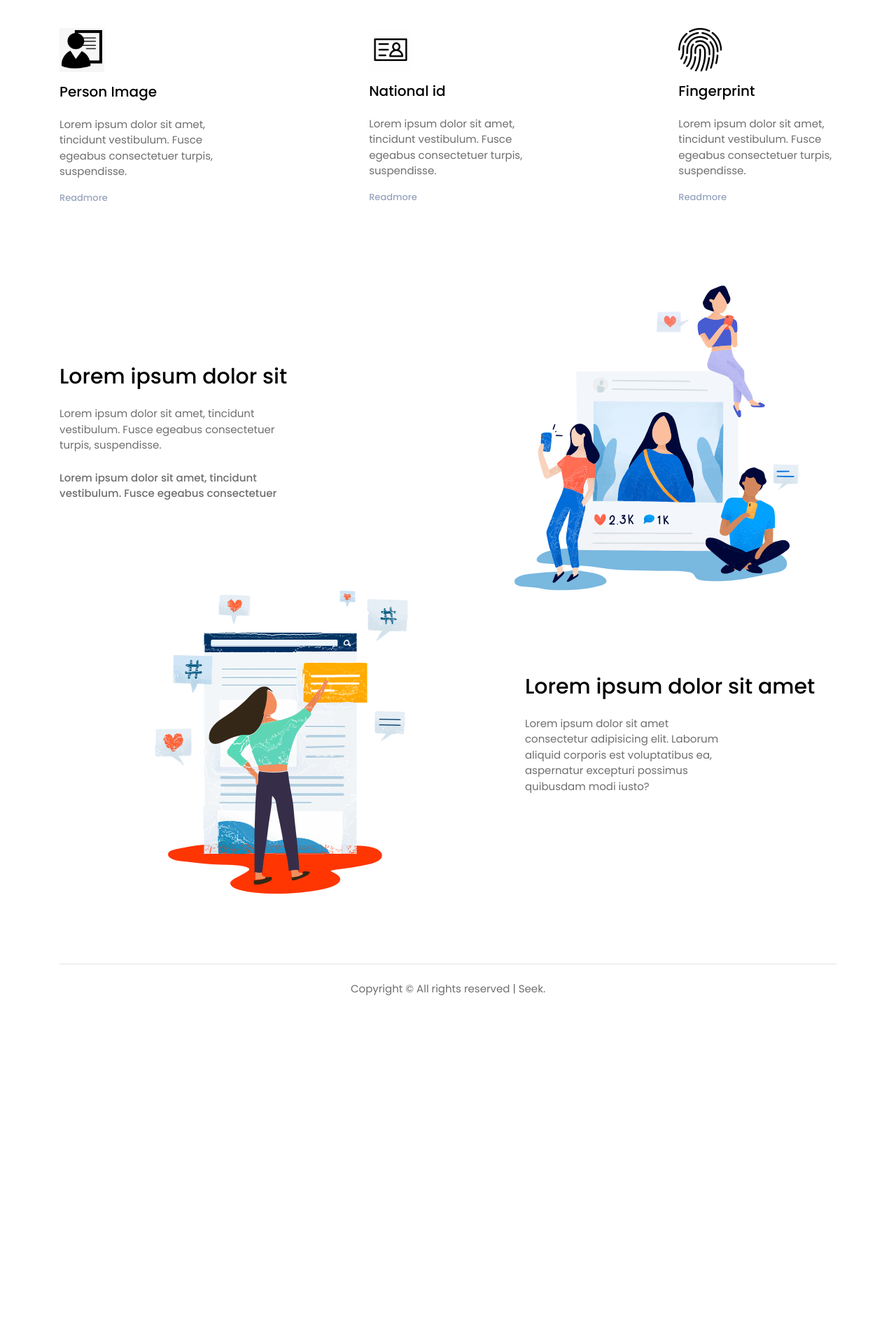
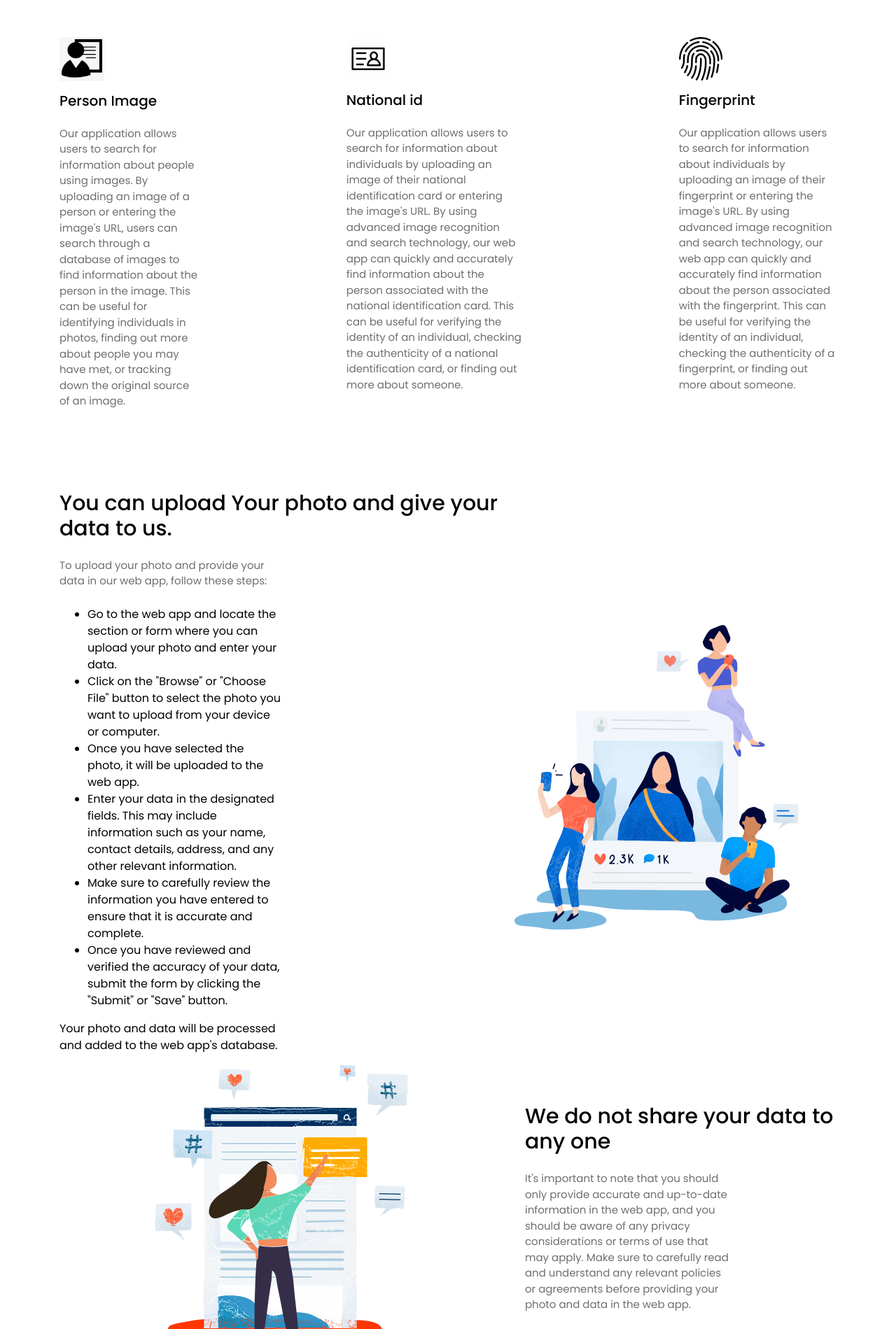
Before and after one commit to AbdullahAlmizan644/image_processing_app, a Django app: page / in a window 1280 px wide; the page is wider, and only the part inside the window is pictured. Shown: the part 1095-2994 px from the top of that part at 70% size. Before the commit the page ends 2517 px from the top of that part, so only its background shows below. Run offline with Django 4.2, Linux system fonts and the light colour scheme; some libraries are stand-ins or nearby versions.

Commit message:
description

```diff
--- a/templates/seek/index.html
+++ b/templates/seek/index.html
@@ -7,9 +7,14 @@
 
 <div class="banner">
   <div class="container">
-      <h1 class="font-weight-semibold">Search People Data <br>Using Image</h1>
-      <h6 class="font-weight-normal text-muted pb-3">Lorem ipsum, dolor sit amet consectetur adipisicing elit. Molestiae
-        rem autem odit veniam voluptatibus reiciendis itaque, officia fuga vero maiores?.</h6>
+    <h1 class="font-weight-semibold">Search People Using Image</h1>
+    <h6 class="font-weight-normal text-muted pb-3">Welcome to seek ,here you can search for people using
+      images. Our advanced image recognition and search technology makes it easy to find information about
+      individuals by uploading an image. Whether you're trying to reconnect with
+      an old friend, identify someone in a photo, or learn more about a celebrity, our web app has you
+      covered. With a vast database of images, our web app is an essential tool for anyone looking to find
+      information about people using images. Try it out today and see how easy it is to find the people you're
+      looking for. </h6>
     <div>
       <a href="{% url 'image_search' %}"><button class="btn btn-opacity-light mr-1">Get started</button></a>
       <a href="{% url 'about' %}"><button class="btn btn-opacity-success ml-1">Learn more</button></a>
@@ -29,24 +34,44 @@
           <div class="features-width">
             <img src="{% static 'seek/images/user.png' %}" alt="" class="img-icons">
             <h5 class="py-3">Person Image</h5>
-              <p class="text-muted">Lorem ipsum dolor sit amet, tincidunt vestibulum. Fusce egeabus consectetuer turpis, suspendisse.</p>
-              <a href="#"><p class="readmore-link">Readmore</p></a>
+            <p class="text-muted">Our application allows users to search for information about people using images. By
+              uploading an image of a person or entering the image's URL, users can search through a database of images
+              to find information about the person in the image. This can be useful for identifying individuals in
+              photos, finding out more about people you may have met, or tracking down the original source of an image.
+            </p>
+            <!-- <a href="#">
+              <p class="readmore-link">Readmore</p>
+            </a> -->
           </div>
         </div>
         <div class="grid-margin d-flex justify-content-center">
           <div class="features-width">
             <img src="{% static 'seek/images/nid.png' %}" alt="" class="img-icons">
             <h5 class="py-3">National id</h5>
-              <p class="text-muted">Lorem ipsum dolor sit amet, tincidunt vestibulum. Fusce egeabus consectetuer turpis, suspendisse.</p>
-              <a href="#"><p class="readmore-link">Readmore</p></a>
+            <p class="text-muted">Our application allows users to search for information about individuals by uploading an
+              image of their national identification card or entering the image's URL. By using advanced image
+              recognition and search technology, our web app can quickly and accurately find information about the
+              person associated with the national identification card. This can be useful for verifying the identity of
+              an individual, checking the authenticity of a national identification card, or finding out more about
+              someone.
+            </p>
+            <!-- <a href="#">
+              <p class="readmore-link">Readmore</p>
+            </a> -->
           </div>
         </div>
         <div class="grid-margin d-flex justify-content-end">
           <div class="features-width">
             <img src="{% static 'seek/images/finger.png' %}" alt="" class="img-icons">
             <h5 class="py-3">Fingerprint</h5>
-              <p class="text-muted">Lorem ipsum dolor sit amet, tincidunt vestibulum. Fusce egeabus consectetuer turpis, suspendisse.</p>
-              <a href="#"><p class="readmore-link">Readmore</p></a>
+            <p class="text-muted">Our application allows users to search for information about individuals by uploading an
+              image of their fingerprint or entering the image's URL. By using advanced image recognition and search
+              technology, our web app can quickly and accurately find information about the person associated with the
+              fingerprint. This can be useful for verifying the identity of an individual, checking the authenticity of
+              a fingerprint, or finding out more about someone. </p>
+            <!-- <a href="#">
+              <p class="readmore-link">Readmore</p>
+            </a> -->
           </div>
         </div>
       </div>
@@ -54,12 +79,25 @@
     <section class="digital-marketing-service" id="digital-marketing-section">
       <div class="row align-items-center">
         <div class="col-12 col-lg-7 grid-margin grid-margin-lg-0" data-aos="fade-right">
-            <h3 class="m-0">Lorem ipsum dolor sit</h3>
+          <h3 class="m-0">You can upload Your photo and give your data to us.</h3>
           <div class="col-lg-7 col-xl-6 p-0">
-              <p class="py-4 m-0 text-muted">Lorem ipsum dolor sit amet, tincidunt vestibulum. Fusce egeabus
-                consectetuer turpis, suspendisse.</p>
-              <p class="font-weight-medium text-muted">Lorem ipsum dolor sit amet, tincidunt vestibulum. Fusce egeabus
-                consectetuer</p>
+            <p class="py-4 m-0 text-muted">To upload your photo and provide your data in our web app, follow these
+              steps:
+
+            <ul>
+              <li>Go to the web app and locate the section or form where you can upload your photo and enter your data.
+              </li>
+              <li>Click on the "Browse" or "Choose File" button to select the photo you want to upload from your device
+                or computer.</li>
+              <li>Once you have selected the photo, it will be uploaded to the web app.</li>
+              <li> Enter your data in the designated fields. This may include information such as your name, contact
+                details, address, and any other relevant information.</li>
+              <li> Make sure to carefully review the information you have entered to ensure that it is accurate and
+                complete.</li>
+              <li> Once you have reviewed and verified the accuracy of your data, submit the form by clicking the
+                "Submit" or "Save" button.</li>
+            </ul>
+            Your photo and data will be processed and added to the web app's database.</p>
           </div>
         </div>
         <div class="col-12 col-lg-5 p-0 img-digital grid-margin grid-margin-lg-0" data-aos="fade-left">
@@ -71,10 +109,12 @@
           <img src="{% static 'seek/images/Group2.png' %}" alt="" class="img-fluid">
         </div>
         <div class="col-12 col-lg-5 flex-item grid-margin" data-aos="fade-left">
-            <h3 class="m-0">Lorem ipsum dolor sit amet </h3>
+          <h3 class="m-0">We do not share your data to any one</h3>
           <div class="col-lg-9 col-xl-8 p-0">
-              <p class="py-4 m-0 text-muted">Lorem ipsum dolor sit amet consectetur adipisicing elit. Laborum aliquid
-                corporis est voluptatibus ea, aspernatur excepturi possimus quibusdam modi iusto?</p>
+            <p class="py-4 m-0 text-muted">It's important to note that you should only provide accurate and up-to-date
+              information in the web app, and you should be aware of any privacy considerations or terms of use that may
+              apply. Make sure to carefully read and understand any relevant policies or agreements before providing
+              your photo and data in the web app.</p>
           </div>
           <!-- <button class="btn btn-info">Readmore</button> -->
         </div>
```
Also changed, not shown: templates/seek/about.html (+8 -17 lines). Lines whose indentation alone changed are shown as unchanged.
